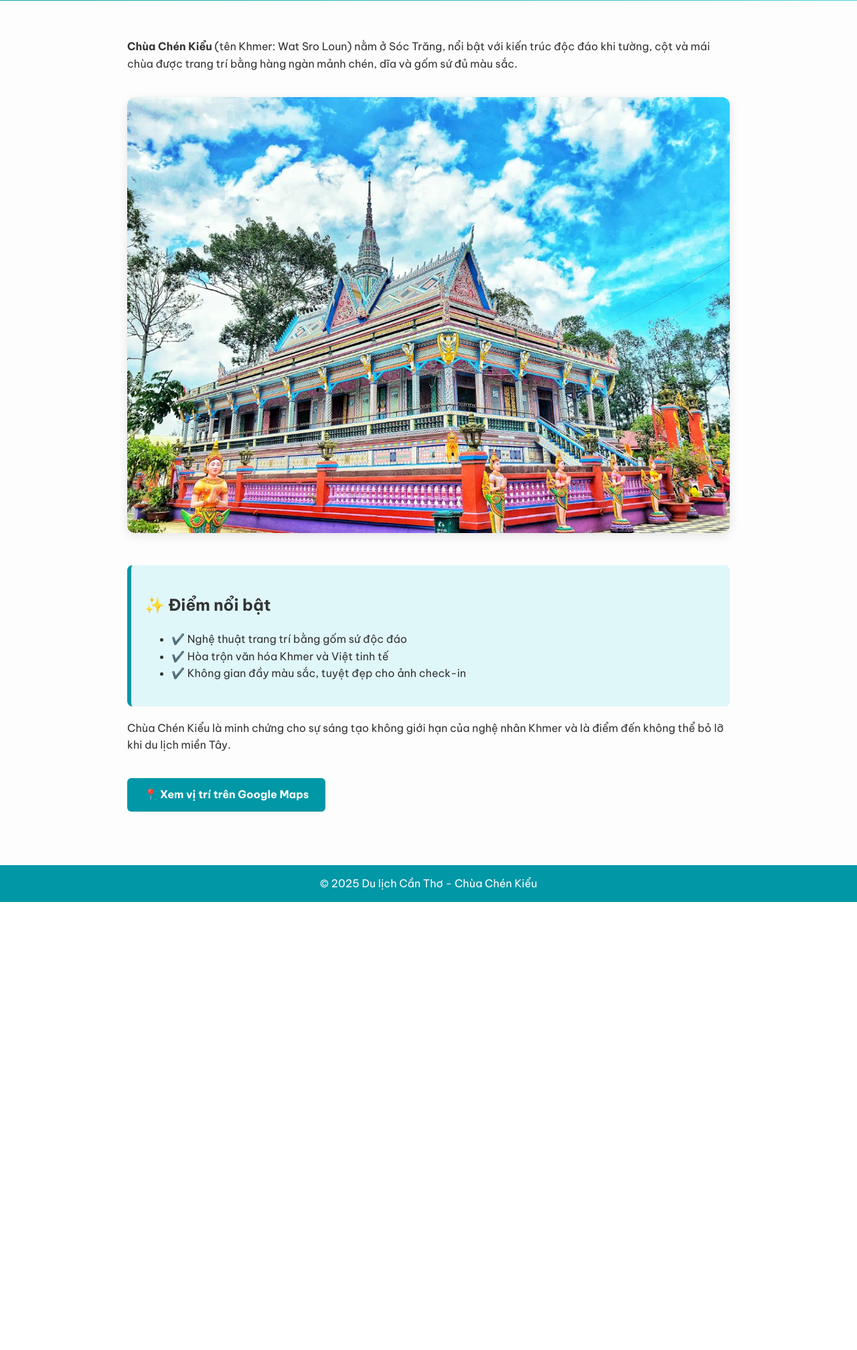
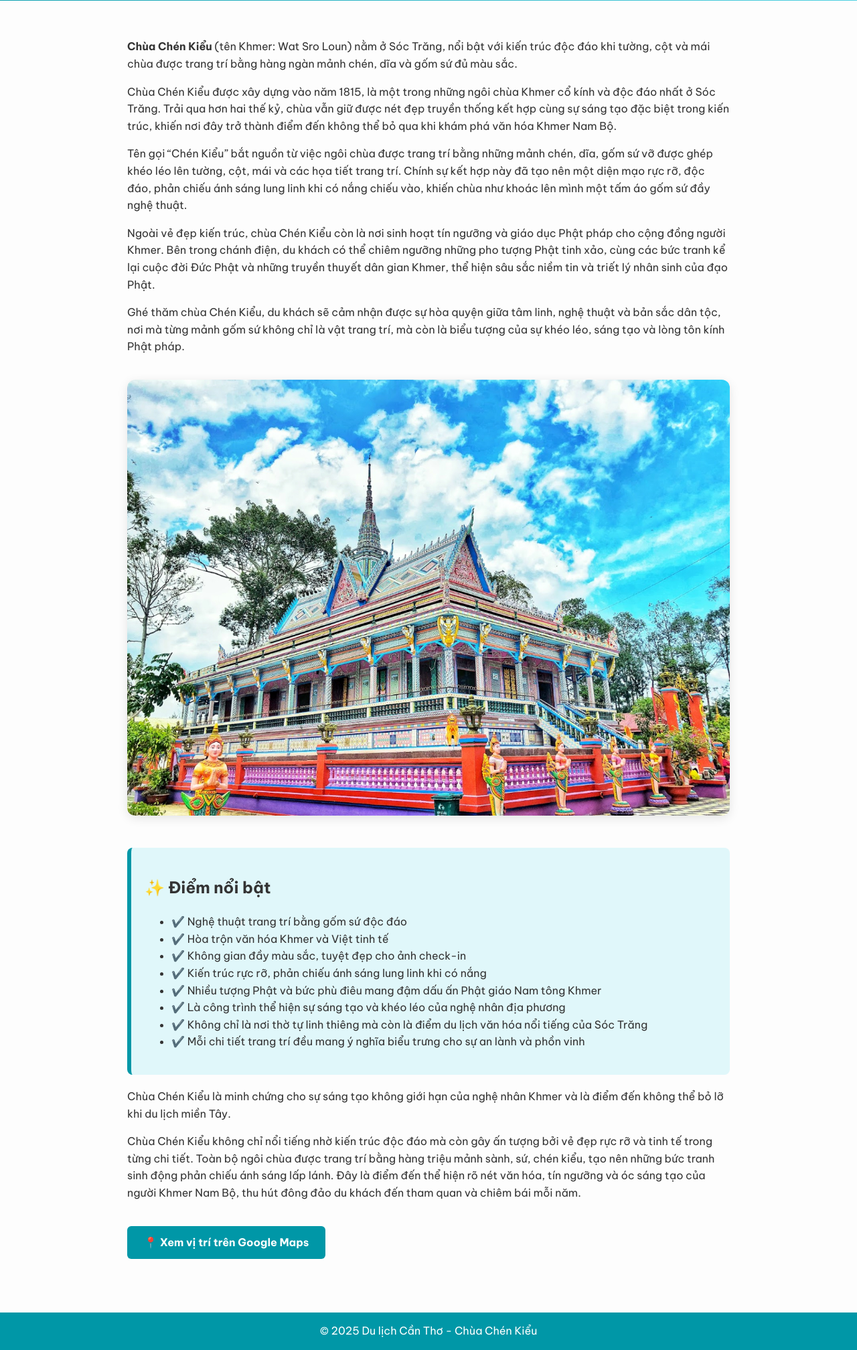
Before and after one commit to hung83st/mekongkit, a Flask app: page /chua_chen_kieu in a window 1280 px wide. Shown: the part 267-2283 px from the top of the page at 67% size. Before the commit the page ends 1614 px from the top, so only its background shows below. Run offline with Flask 3, Linux system fonts and the light colour scheme.

Commit message:
Update chua_chen_kieu.html

```diff
--- a/travel_kit/templates/chua_chen_kieu.html
+++ b/travel_kit/templates/chua_chen_kieu.html
@@ -94,6 +94,36 @@
     <div class="container">
         <p><strong>Chùa Chén Kiểu</strong> (tên Khmer: Wat Sro Loun) nằm ở Sóc Trăng, nổi bật với kiến trúc độc đáo khi tường, cột và mái chùa được trang trí bằng hàng ngàn mảnh chén, dĩa và gốm sứ đủ màu sắc.</p>
 
+        <p>
+            Chùa Chén Kiểu được xây dựng vào năm 1815, là một trong những ngôi chùa Khmer cổ kính và độc đáo nhất ở Sóc
+            Trăng.
+            Trải qua hơn hai thế kỷ, chùa vẫn giữ được nét đẹp truyền thống kết hợp cùng sự sáng tạo đặc biệt trong kiến
+            trúc,
+            khiến nơi đây trở thành điểm đến không thể bỏ qua khi khám phá văn hóa Khmer Nam Bộ.
+        </p>
+
+        <p>
+            Tên gọi “Chén Kiểu” bắt nguồn từ việc ngôi chùa được trang trí bằng những mảnh chén, dĩa, gốm sứ vỡ được
+            ghép khéo léo
+            lên tường, cột, mái và các họa tiết trang trí. Chính sự kết hợp này đã tạo nên một diện mạo rực rỡ, độc đáo,
+            phản chiếu ánh sáng lung linh khi có nắng chiếu vào, khiến chùa như khoác lên mình một tấm áo gốm sứ đầy
+            nghệ thuật.
+        </p>
+
+        <p>
+            Ngoài vẻ đẹp kiến trúc, chùa Chén Kiểu còn là nơi sinh hoạt tín ngưỡng và giáo dục Phật pháp cho cộng đồng
+            người Khmer.
+            Bên trong chánh điện, du khách có thể chiêm ngưỡng những pho tượng Phật tinh xảo, cùng các bức tranh kể lại
+            cuộc đời Đức Phật
+            và những truyền thuyết dân gian Khmer, thể hiện sâu sắc niềm tin và triết lý nhân sinh của đạo Phật.
+        </p>
+
+        <p>
+            Ghé thăm chùa Chén Kiểu, du khách sẽ cảm nhận được sự hòa quyện giữa tâm linh, nghệ thuật và bản sắc dân
+            tộc,
+            nơi mà từng mảnh gốm sứ không chỉ là vật trang trí, mà còn là biểu tượng của sự khéo léo, sáng tạo và lòng
+            tôn kính Phật pháp.
+        </p>
         <img src="{{ url_for('static', filename='images/chua-chen-kieu.jpg') }}" alt="Chùa Chén Kiểu">
 
         <div class="highlight">
@@ -102,11 +132,20 @@
                 <li>✔️ Nghệ thuật trang trí bằng gốm sứ độc đáo</li>
                 <li>✔️ Hòa trộn văn hóa Khmer và Việt tinh tế</li>
                 <li>✔️ Không gian đầy màu sắc, tuyệt đẹp cho ảnh check-in</li>
+                <li>✔️ Kiến trúc rực rỡ, phản chiếu ánh sáng lung linh khi có nắng</li>
+                <li>✔️ Nhiều tượng Phật và bức phù điêu mang đậm dấu ấn Phật giáo Nam tông Khmer</li>
+                <li>✔️ Là công trình thể hiện sự sáng tạo và khéo léo của nghệ nhân địa phương</li>
+                <li>✔️ Không chỉ là nơi thờ tự linh thiêng mà còn là điểm du lịch văn hóa nổi tiếng của Sóc Trăng</li>
+                <li>✔️ Mỗi chi tiết trang trí đều mang ý nghĩa biểu trưng cho sự an lành và phồn vinh</li>
             </ul>
         </div>
 
         <p>Chùa Chén Kiểu là minh chứng cho sự sáng tạo không giới hạn của nghệ nhân Khmer và là điểm đến không thể bỏ lỡ khi du lịch miền Tây.</p>
 
+        <p>Chùa Chén Kiểu không chỉ nổi tiếng nhờ kiến trúc độc đáo mà còn gây ấn tượng bởi vẻ đẹp rực rỡ và tinh tế
+            trong từng chi tiết. Toàn bộ ngôi chùa được trang trí bằng hàng triệu mảnh sành, sứ, chén kiểu, tạo nên
+            những bức tranh sinh động phản chiếu ánh sáng lấp lánh. Đây là điểm đến thể hiện rõ nét văn hóa, tín ngưỡng
+            và óc sáng tạo của người Khmer Nam Bộ, thu hút đông đảo du khách đến tham quan và chiêm bái mỗi năm.</p>
         <a href="https://www.google.com/maps/place/Ch%C3%B9a+Ch%C3%A9n+Ki%E1%BB%83u-S%C3%B3c+Tr%C4%83ng/@9.5379111,105.9175585,17z/data=!4m10!1m2!2m1!1zQ2jDuWEgY2jDqW4ga2nhu4N1!3m6!1s0x31a053b76e2b4235:0x74a38eaa870a413f!8m2!3d9.5377481!4d105.9199361!15sChJDaMO5YSBjaMOpbiBraeG7g3WSAQZwYWdvZGGqAToQATIeEAEiGkFHsG5nQu7cQNXx_M5b2VeUcKqKVKzZQt5wMhYQAiISY2jDuWEgY2jDqW4ga2nhu4N14AEA!16s%2Fg%2F11m27m612j?entry=ttu&g_ep=EgoyMDI1MTAwOC4wIKXMDSoASAFQAw%3D%3D" target="_blank" class="btn">📍 Xem vị trí trên Google Maps</a>
     </div>
 
```
